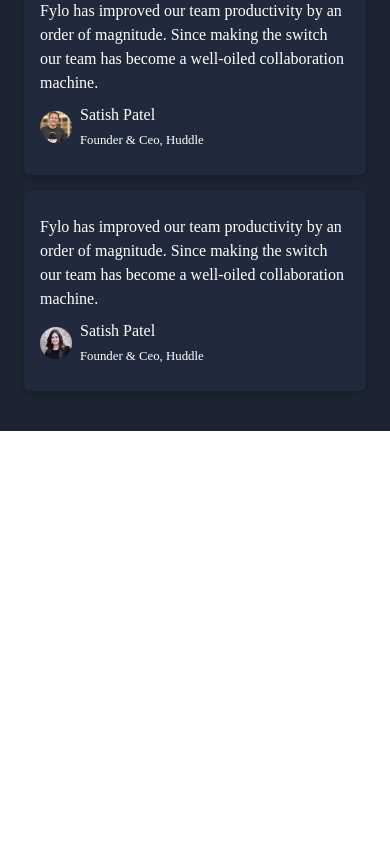
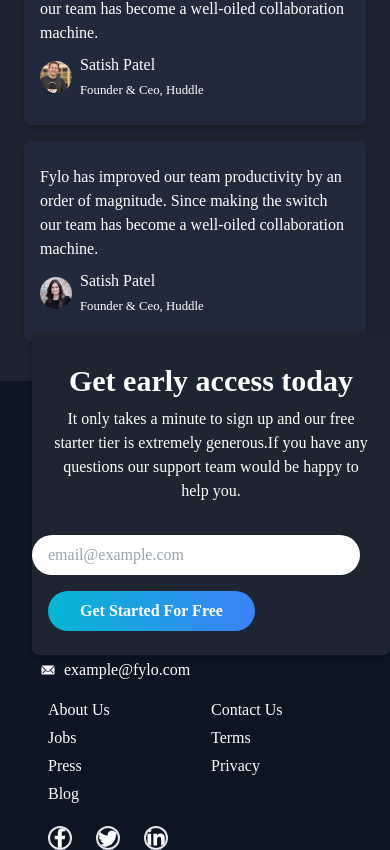
Before and after one commit to kennedybabu/Fylo, a React (Create React App) app: page / in a window 390 px wide. Shown: the part 2889-3739 px from the top of the page. Before the commit the page ends 3320 px from the top, so only its background shows below. Built offline with nearby package versions, Linux system fonts and the light colour scheme.

Commit message:
feature: style the footer

```diff
--- a/src/App.js
+++ b/src/App.js
@@ -1,5 +1,6 @@
 import './App.css';
 import Features from './components/Features';
+import Footer from './components/Footer';
 import Home from './components/Home';
 import Navbar from './components/Navbar';
 import Productive from './components/Productive';
@@ -13,6 +14,7 @@
       <Features />
       <Productive />
       <Testimonials />
+      <Footer />
     </div>
   );
 }
--- /dev/null
+++ b/src/components/Footer.jsx
@@ -0,0 +1,79 @@
+import React from 'react'
+import Logo from '../assets/logo.svg'
+import {HiLocationMarker} from 'react-icons/hi'
+import {MdPhoneInTalk} from 'react-icons/md'
+import {IoIosMail} from 'react-icons/io'
+import {FaFacebookF} from 'react-icons/fa'
+import {BsTwitter} from 'react-icons/bs'
+import {FaLinkedinIn} from 'react-icons/fa'
+
+const Footer = () => {
+  return (
+    <div className='w-full h-full bg-[#0b1523] text-white'>
+        {/* container */}
+        <div className='relative w-full flex pt-10 flex-col px-8 md:pt-[200px] md:pb-8'>
+            <div className='w-full'>
+                <img className='w-[150px]' src={Logo} alt="logo" />
+            </div>
+            <div className='grid lg:grid-cols-4 md:grid-cols-2 mt-8 gap-4' >
+                <div className='flex justify-between'>
+                    <HiLocationMarker className='w-[90px] mt-1'/>
+                    <p className='ml-2'>Lorem ipsum dolor sit amet consectetur, adipisicing elit. Sequi laborum vel eius? Lorem ipsum, dolor sit amet consectetur adipisicing elit. Autem, facilis!</p>
+                </div>
+
+                <div className='pl-2'>
+                    <div className='flex items-center'>
+                        <MdPhoneInTalk className='mr-2 my-4' />
+                        <p>1-543-123-4567</p>
+                    </div>
+                    <div className='flex items-center'>
+                        <IoIosMail className='mr-2'/>
+                        example@fylo.com
+                    </div>
+                </div>
+
+                <div className='grid grid-cols-2'>
+                    <div>
+                        <li className='mb-1 hover:text-cyan-300 duration-200'>About Us</li>
+                        <li className='mb-1 hover:text-cyan-300 duration-200'>Jobs</li>
+                        <li className='mb-1 hover:text-cyan-300 duration-200'>Press</li>
+                        <li className='mb-1 hover:text-cyan-300 duration-200'>Blog</li>
+                    </div>
+                    <div>
+                        <li className='mb-1 hover:text-cyan-300 duration-200'>Contact Us</li>
+                        <li className='mb-1 hover:text-cyan-300 duration-200'>Terms</li>
+                        <li className='mb-1 hover:text-cyan-300 duration-200'>Privacy</li>
+                    </div>
+                </div>
+
+                <div className='flex gap-6 pl-4'>
+                    <div className=''>
+                        <FaFacebookF className='hover:scale-110 hover:text-cyan-300 hover:border-cyan-300 text-2xl cursor-pointer duration-200 border-2 rounded-full' />
+                    </div>
+                    <div>
+                        <BsTwitter className='hover:scale-110 hover:text-cyan-300 hover:border-cyan-300 text-2xl cursor-pointer duration-200 border-2 rounded-full'/>
+                    </div>
+                    <div>
+                        <FaLinkedinIn className='hover:scale-110 hover:text-cyan-300 hover:border-cyan-300 text-2xl cursor-pointer duration-200 border-2 rounded-full'/>
+                    </div>
+                </div>
+            </div>
+            <div className='absolute top-[-50px] pb-2 rounded-md max-w-[1000px] lg:w-[900px] md:h-[230px] flex flex-col items-center mx-auto bg-[#1c2531] shadow-md'>
+                <div className='w-full text-center mt-4 p-4'>
+                    <p className='text-3xl font-bold'>Get early access today</p>
+                    <p className='max-w-[700px] mx-auto mt-2'>It only takes a minute to sign up and our free starter tier is extremely generous.If you have any questions
+                        our support team would be happy to help you.
+                    </p>
+                </div>
+                <div>
+                    <input type="text" placeholder='email@example.com' className='rounded-[30px] py-2 pr-28 pl-4 mt-4'/>
+                    <button className='py-2 px-8 rounded-3xl m-4 bg-gradient-to-r from-cyan-500 to-blue-500'><span className='font-bold'>Get Started For Free</span></button>
+                </div>
+            </div>
+        </div>
+
+    </div>
+  )
+}
+
+export default Footer
--- a/src/components/Navbar.jsx
+++ b/src/components/Navbar.jsx
@@ -12,21 +12,21 @@
   return (
     <div className='px-4 z-[1000] fixed top-0 left-0 right-0 w-full h-[80px] bg-[#1c2431] flex justify-between md:px-16 items-center text-white'>
         <div>
-            <img src={Logo} alt="logo" className='w-20'/>
+            <img src={Logo} alt="logo" className='w-20 cursor-pointer'/>
         </div>
 
         {/* navlinks */}
         <div className='hidden md:flex font-bold'>
-            <li>Features</li>
-            <li>Team</li>
-            <li>Sign In</li>
+            <li className='hover:text-cyan-300 duration-300'>Features</li>
+            <li className='hover:text-cyan-300 duration-300'>Team</li>
+            <li className='hover:text-cyan-300 duration-300'>Sign In</li>
         </div>
 
         {/* mobile-links */}
         <div className={!nav ? 'hidden' : 'absolute top-0 left-0 right-0 h-screen w-full flex flex-col items-center justify-center font-bold bg-[#1c2431] duration-300'}>
-            <li>Features</li>
-            <li>Team</li>
-            <li>Sign In</li>
+            <li className='hover:text-cyan-300 duration-300 m-3'>Features</li>
+            <li className='hover:text-cyan-300 duration-300 m-3'>Team</li>
+            <li className='hover:text-cyan-300 duration-300 m-3'>Sign In</li>
         </div>
 
         {/* nav toggler */}
--- a/src/components/Testimonials.jsx
+++ b/src/components/Testimonials.jsx
@@ -6,7 +6,7 @@
 
 const Testimonials = () => {
   return (
-    <div className='px-4 pt-[100px] md:pt-2 w-full h-full bg-[#1c2431] text-white pb-10 lg:px-14'>
+    <div className='px-4 pt-[50px] md:pt-2 w-full h-full bg-[#1c2431] text-white pb-10 lg:px-14 md:pb-[100px]'>
 
         {/* container */}
         <div className='px-2 relative w-full grid md:grid-cols-3 gap-4 md:px-8'>
@@ -36,7 +36,7 @@
                     <p>Fylo has improved our team productivity by an order of magnitude. Since making the
                         switch our team has become a well-oiled collaboration machine.
                     </p>
-                    <div className='flex  items-center mt-2'>
+                    <div className='flex items-center mt-2'>
                         <div className='w-[4]'>
                             <img className='h-8 rounded-full' src={Profile2} alt="user profile photo" />
                         </div>
--- a/src/index.css
+++ b/src/index.css
@@ -12,6 +12,6 @@
   li {
     @apply cursor-pointer;
     @apply list-none;
-    @apply m-4
+    @apply mx-4
   }
 }
```
